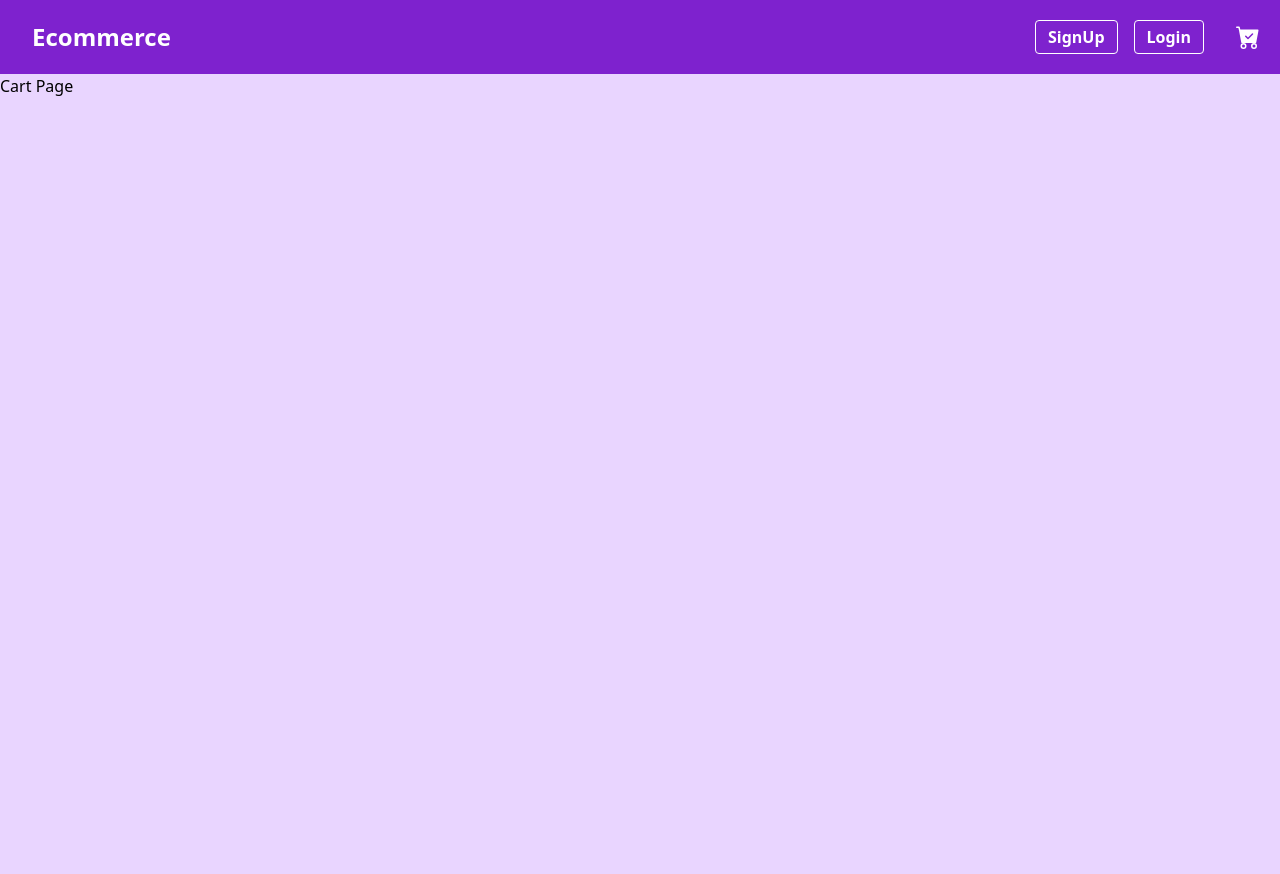
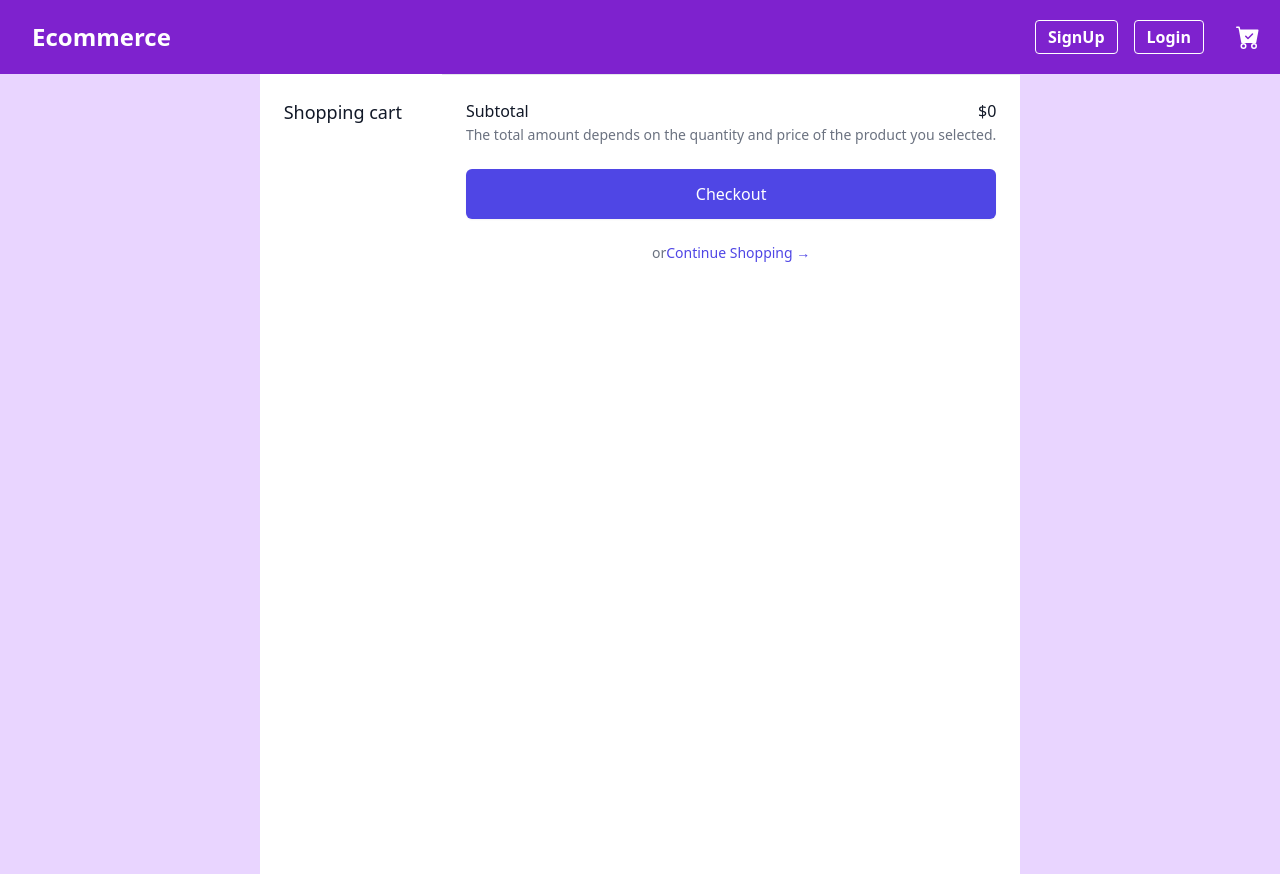
Before and after one commit to kuldeep345/Nextjs-Ecommerce, a Next.js app: page /cart in a window 1280 px wide. Before the commit the page ends 800 px from the top, so only its background shows below. Built offline with nearby package versions, Linux system fonts and the light colour scheme.

Commit message:
cart i and ux completed

```diff
--- a/components/ProductCard.js
+++ b/components/ProductCard.js
@@ -8,7 +8,7 @@ const ProductCard = ({id ,name, mediaUrl, price ,description}) => {
    <Link href={`/product/${id}`}>
       <div className="mx-6 md:mx-0 py-4 md:w-3/4 lg:w-2/4 xl:w-1/4 bg-white shadow-purple-400 shadow-md rounded-lg cursor-pointer">
         <div className="h-full rounded-lg overflow-hidden">
-          <img className="h-[18rem] lg:h-52 md:h-40 w-full object-contain object-cente pt-4" src={mediaUrl} alt="blog"/>
+          <img className="h-[18rem] lg:h-64 md:h-40 w-full object-contain object-cente pt-4" src={mediaUrl} alt="blog"/>
           <div className="p-1">
             <h2 className="tracking-normal text-lg title-font font-medium text-gray-900 mb-1">{name}</h2>
             <h1 className="title-font text-lg font-medium text-gray-900 mb-3">${price}</h1>
--- a/pages/cart.js
+++ b/pages/cart.js
@@ -1,14 +1,33 @@
 import baseUrl from '../helpers/baseUrl'
-import {parseCookies} from 'nookies'
+import { parseCookies } from 'nookies'
 import { toast } from 'react-toastify'
 import cookie from 'js-cookie'
 import { useRouter } from 'next/router'
+import { AiFillDelete } from 'react-icons/ai'
+import Link from 'next/link'
+import { useState } from 'react'
 
-const Cart = ({error})=>{
+const Cart = ({ error, products }) => {
+
+
 
     const router = useRouter()
+    const { token } = parseCookies()
+    if (!token && error) {
+        return (
+            <div className="w-full text-center pt-6">
+                <h3 className='text-2xl font-semibold'>Please Login to view your cart</h3>
+                <Link href="/login">
+                    <a>
+                        <button type="button" className="inline-block mt-3 px-4 py-2 bg-purple-600 text-white font-medium text-lg leading-tight uppercase rounded shadow-md hover:bg-purple-700 hover:shadow-lg focus:bg-purple-700 focus:shadow-lg focus:outline-none focus:ring-0 active:bg-purple-800 active:shadow-lg transition duration-150 ease-in-out">Login</button>
+                    </a>
+                </Link>
+            </div>
+        )
+    }
 
-    if(error){
+
+    if (error) {
         toast.error(error)
         cookie.remove('token')
         cookie.remove('name')
@@ -16,34 +35,166 @@ const Cart = ({error})=>{
         cookie.remove('role')
         router.push('/login')
     }
+
+
+
+
+
+
+
+    const CartItems = () => {
+
+        const [cartProducts, setCartProducts] = useState(products)
+        // console.log(cartProducts)
+
+        const totalqty = cartProducts.reduce((prev, curr) => prev + curr.quantity, 0
+    )
+
+    const totalprice = cartProducts.reduce((prev, curr) => prev + curr.product.price, 0
+    )
+
+
+        const handleRemove = async(pid)=>{
+            const res2 = await fetch(`${baseUrl}/api/cart`,{
+                method:'DELETE',
+                headers:{
+                    'Content-type':'application/json',
+                    'token':token
+                },
+                body:JSON.stringify({
+                    productId:pid
+                })
+            })
+            const response = await res2.json()
+
+            setCartProducts(response)
+        }
+
+        return (
+            <>
+                <div class=" z-10 h-screen bg-white flex flex-col lg:flex-row gap-4" aria-labelledby="slide-over-title" role="dialog" aria-modal="true">
+
+
+                    <div class=" ">
+                        <div class=" inset-0 overflow-hidden">
+                            <div class="right-0 ">
+
+                                <div class="pointer-events-auto w-[100%]">
+                                    <div class="flex h-full flex-col overflow-y-scroll bg-white shadow-xl">
+                                        <div class="flex-1 overflow-y-auto py-6 px-4 sm:px-6">
+                                            <div class="flex items-start justify-between">
+                                                <h2 class="text-lg font-medium text-gray-900" id="slide-over-title">Shopping cart</h2>
+
+                                            </div>
+
+                                            <div class="mt-8">
+                                                <div class="flow-root">
+                                                    <ul role="list" class="-my-6 divide-y divide-gray-200">
+                                                        {cartProducts.map(item => (
+
+                                                            <li key={item._id} class="flex py-6">
+                                                                <div class="h-24 w-24 flex-shrink-0 overflow-hidden rounded-md border border-gray-200">
+                                                                    <img src={item.product.mediaUrl} alt="" class="h-full w-full object-contain object-center" />
+                                                                </div>
+
+                                                                <div class="ml-4 flex flex-1 flex-col">
+                                                                    <div>
+                                                                        <div class="flex justify-between text-base font-medium text-gray-900">
+                                                                            <h3>
+                                                                                <a href="#">{item.product.name}</a>
+                                                                            </h3>
+                                                                            <p class="ml-4">${item.product.price}</p>
+                                                                        </div>
+
+                                                                    </div>
+                                                                    <div class="flex flex-1 items-end justify-between text-sm">
+                                                                        <p class="text-gray-500">quantity: {item.quantity}</p>
+
+                                                                        <div class="flex">
+                                                                            <button onClick={() => handleRemove(item.product._id)} type="button" class="font-medium text-indigo-600 hover:text-indigo-500">Remove</button>
+                                                                        </div>
+                                                                    </div>
+                                                                </div>
+                                                            </li>
+                                                        ))
+                                                        }
+
+
+
+                                                    </ul>
+                                                </div>
+                                            </div>
+                                        </div>
+
+
+                                    </div>
+                                </div>
+                            </div>
+                        </div>
+                    </div>
+
+                    <div class="border-t border-gray-200 py-6 px-4 sm:px-6">
+                        <div class="flex justify-between text-base font-medium text-gray-900">
+                            <p>Subtotal</p>
+                            <p>${totalprice * totalqty}</p>
+
+                        </div>
+                        <p class="mt-0.5 text-sm text-gray-500">The total amount depends on the quantity and price of the product you selected.</p>
+                        <div class="mt-6">
+                            <a href="#" class="flex items-center justify-center rounded-md border border-transparent bg-indigo-600 px-6 py-3 text-base font-medium text-white shadow-sm hover:bg-indigo-700">Checkout</a>
+                        </div>
+                        <div class="mt-6 flex justify-center text-center text-sm text-gray-500">
+                            <p>
+                                or
+                                <button type="button" onClick={() => router.push('/')} class="font-medium text-indigo-600 hover:text-indigo-500">
+                                    Continue Shopping
+                                    <span aria-hidden="true"> &rarr;</span>
+                                </button>
+                            </p>
+                        </div>
+                    </div>
+
+
+                </div>
+
+
+            </>
+        )
+    }
+
     return (
-        <h1>Cart Page</h1>
+        <div className="container flex justify-center items-center min-h-screen">
+            <CartItems />
+        </div>
     )
 }
 
-export async function getServerSideProps(ctx){
+export async function getServerSideProps(ctx) {
 
-    const {token} = parseCookies(ctx)
-    if(!token){
+    const { token } = parseCookies(ctx)
+
+    if (!token) {
         return {
-            props:{products:[]}
+            props: { products: [] }
         }
     }
-    const res = await fetch(`${baseUrl}/api/cart`,{
-        headers:{
-            "token":token+'1234'
+    const res = await fetch(`${baseUrl}/api/cart`, {
+        method:"GET",
+        headers: {
+            "token": token
         }
     })
     const products = await res.json()
-    if(products.error){
+
+    if (products.error) {
         return {
-            props:{error:products.error}
+            props: { error: products.error }
         }
     }
-    console.log("products",products)
+
 
     return {
-        props:{products}
+        props: { products }
     }
 }
 
--- a/pages/product/[pid].js
+++ b/pages/product/[pid].js
@@ -123,7 +123,8 @@ const Product = ({ product }) => {
                         <div className="flex mt-6 items-center justify-end pb-5 border-b-2 border-gray-100 mb-5">
                           <div className="flex items-end justify-center gap-2">
                             <span>Quantity :</span>
-                        <input type="number" className="w-20 border-2 border-purple-300 border-md px-1 focus:outline-none" min="1" defaultValue="1" value={quantity} onChange={(e)=>setQuanitiy(e.target.value)}/>
+                        <input type="number" className="w-20 border-2 border-purple-300 border-md px-1 focus:outline-none" min="1"
+                         value={quantity} onChange={(e)=>setQuanitiy(e.target.value)}/>
                           </div>
                         </div>
                         <div className="flex">
--- a/styles/globals.css
+++ b/styles/globals.css
@@ -5,6 +5,6 @@
 
 @layer base{
     body{
-        @apply bg-purple-200
+        @apply scrollbar-thin scrollbar-thumb-purple-700 scrollbar-track-purple-300 h-32 overflow-y-scroll  bg-purple-200
     }
 }
--- a/tailwind.config.js
+++ b/tailwind.config.js
@@ -7,5 +7,7 @@ module.exports = {
   theme: {
     extend: {},
   },
-  plugins: [],
+  plugins: [
+    require('tailwind-scrollbar')
+]
 }
```
Also changed, not shown: pages/api/cart.js (+22 -2 lines).
